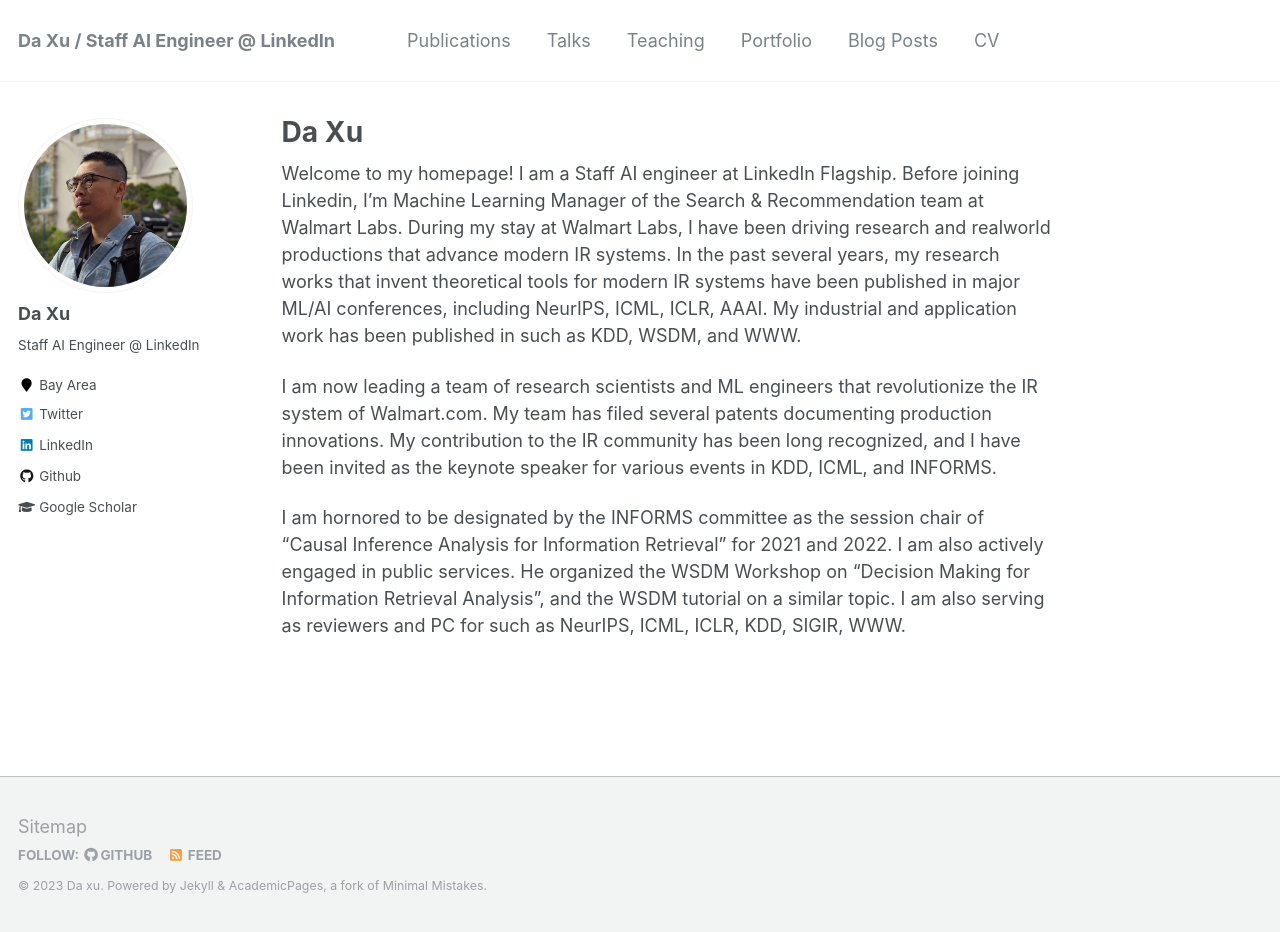
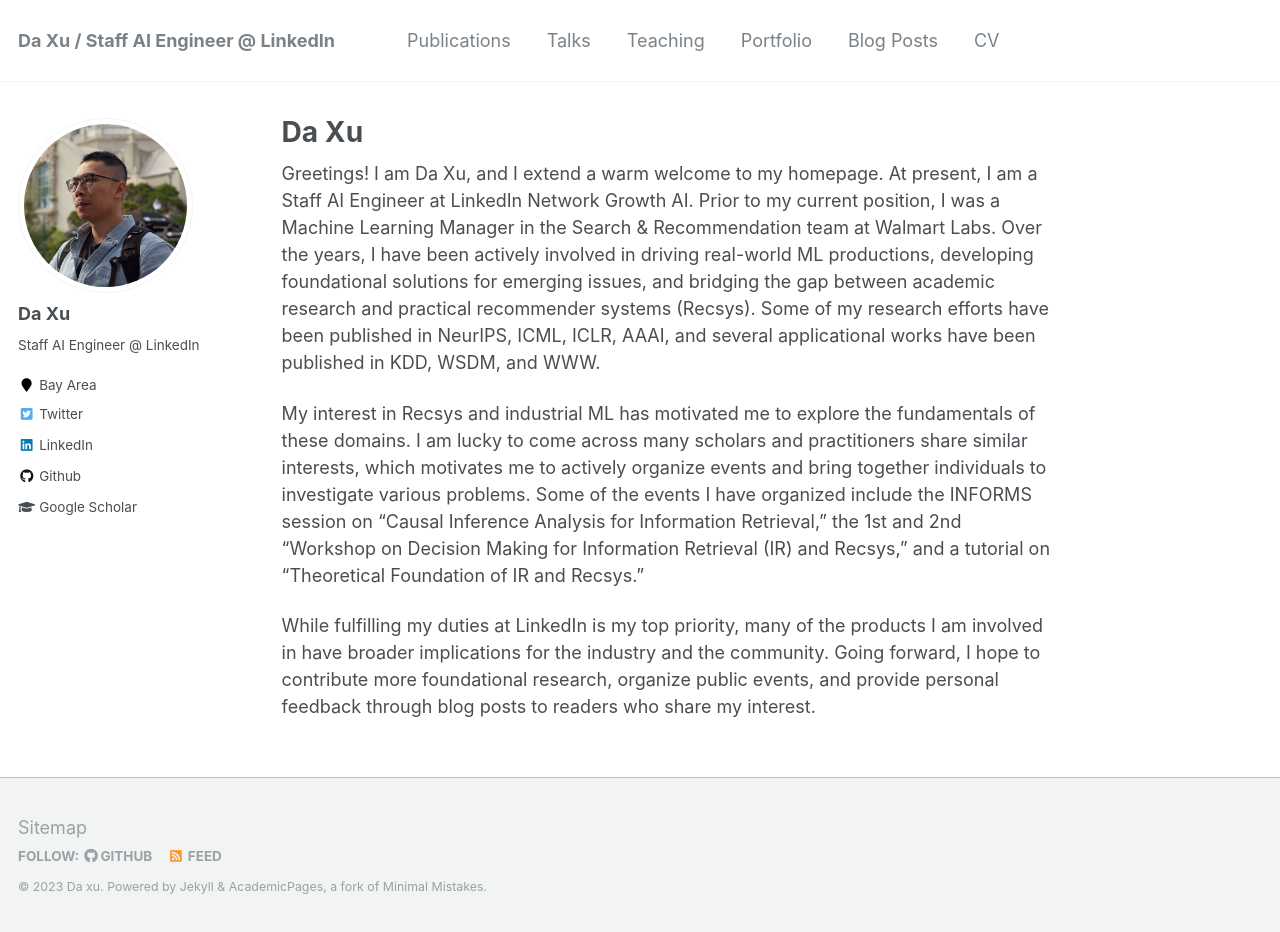
Before and after one commit to daxu5180/daxu5180.github.io, a Jekyll site: the page built from _pages/about.md, in a window 1280 px wide and 932 px high. Built offline with Jekyll 4.4.1, drawn with Linux system fonts in a browser that asks for light colours.

Commit message:
update about

```diff
--- a/_pages/about.md
+++ b/_pages/about.md
@@ -8,9 +8,9 @@ redirect_from:
   - /about.html
 ---
 
+Greetings! I am Da Xu, and I extend a warm welcome to my homepage. At present, I am a Staff AI Engineer at LinkedIn Network Growth AI. Prior to my current position, I was a Machine Learning Manager in the Search & Recommendation team at Walmart Labs. Over the years, I have been actively involved in driving real-world ML productions, developing foundational solutions for emerging issues, and bridging the gap between academic research and practical recommender systems (Recsys).
+Some of my research efforts have been published in NeurIPS, ICML, ICLR, AAAI, and several applicational works have been published in KDD, WSDM, and WWW.
 
-Welcome to my homepage! I am a Staff AI engineer at LinkedIn Flagship. Before joining Linkedin, I'm  Machine Learning Manager of the Search & Recommendation team at Walmart Labs. During my stay at Walmart Labs, I have been driving research and realworld productions that advance modern IR systems. In the past several years, my research works that invent theoretical tools for modern IR systems have been published in major ML/AI conferences, including NeurIPS, ICML, ICLR, AAAI. My industrial and application work has been published in such as KDD, WSDM, and WWW.
+My interest in Recsys and industrial ML has motivated me to explore the fundamentals of these domains. I am lucky to come across many scholars and practitioners share similar interests, which motivates me to actively organize events and bring together individuals to investigate various problems. Some of the events I have organized include the INFORMS session on "Causal Inference Analysis for Information Retrieval," the 1st and 2nd "Workshop on Decision Making for Information Retrieval (IR) and Recsys," and a tutorial on "Theoretical Foundation of IR and Recsys."
 
-I am now leading a team of research scientists and ML engineers that revolutionize the IR system of Walmart.com. My team has filed several patents documenting production innovations. My contribution to the IR community has been long recognized, and I have been invited as the keynote speaker for various events in KDD, ICML, and INFORMS.
-
-I am hornored to be designated by the INFORMS committee as the session chair of "Causal Inference Analysis for Information Retrieval" for 2021 and 2022. I am also actively engaged in public services. He organized the WSDM Workshop on "Decision Making for Information Retrieval Analysis", and the WSDM tutorial on a similar topic. I am also serving as reviewers and PC for such as NeurIPS, ICML, ICLR, KDD, SIGIR, WWW.
+While fulfilling my duties at LinkedIn is my top priority, many of the products I am involved in have broader implications for the industry and the community. Going forward, I hope to contribute more foundational research, organize public events, and provide personal feedback through blog posts to readers who share my interest.
```
Also changed, not shown: 1 other file.
